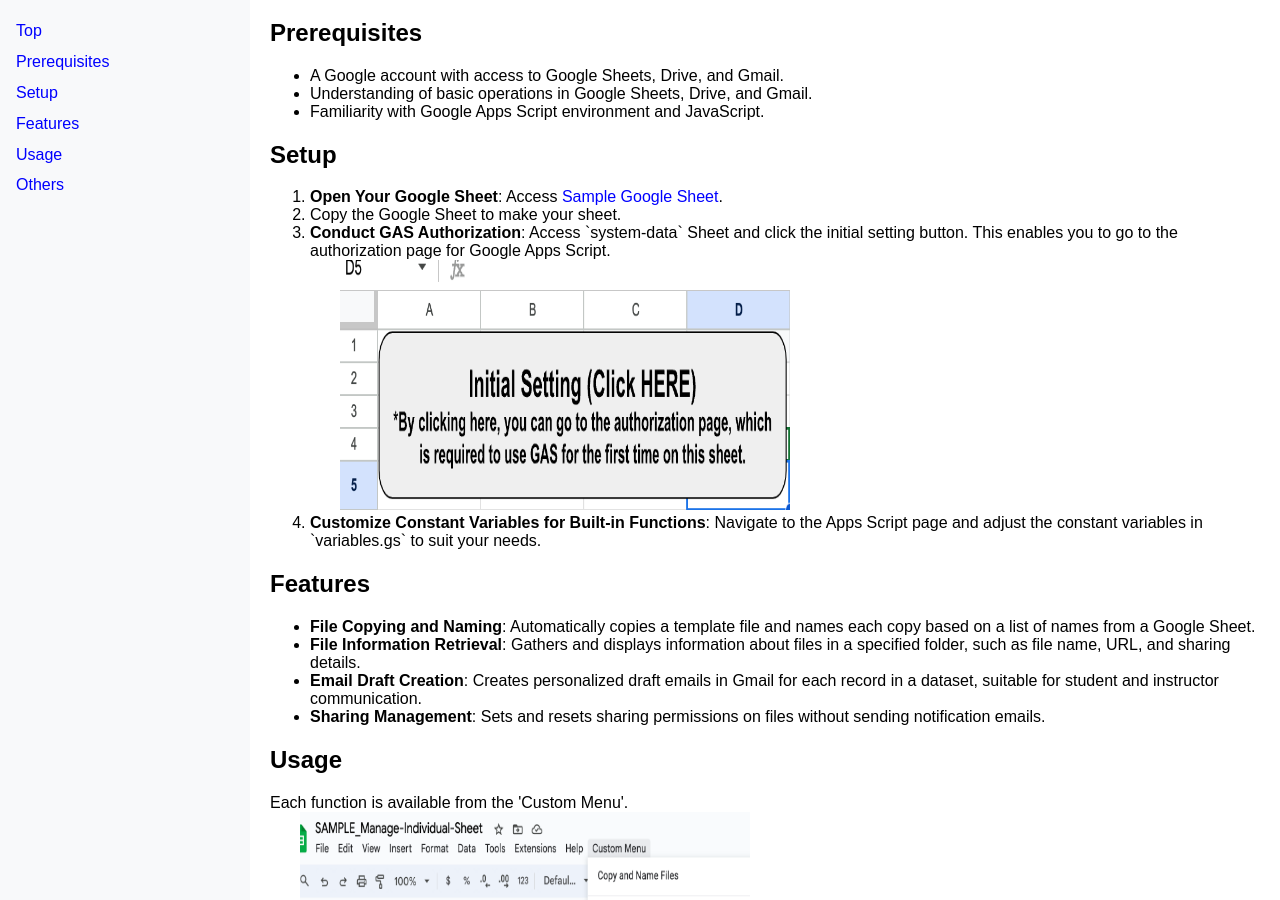
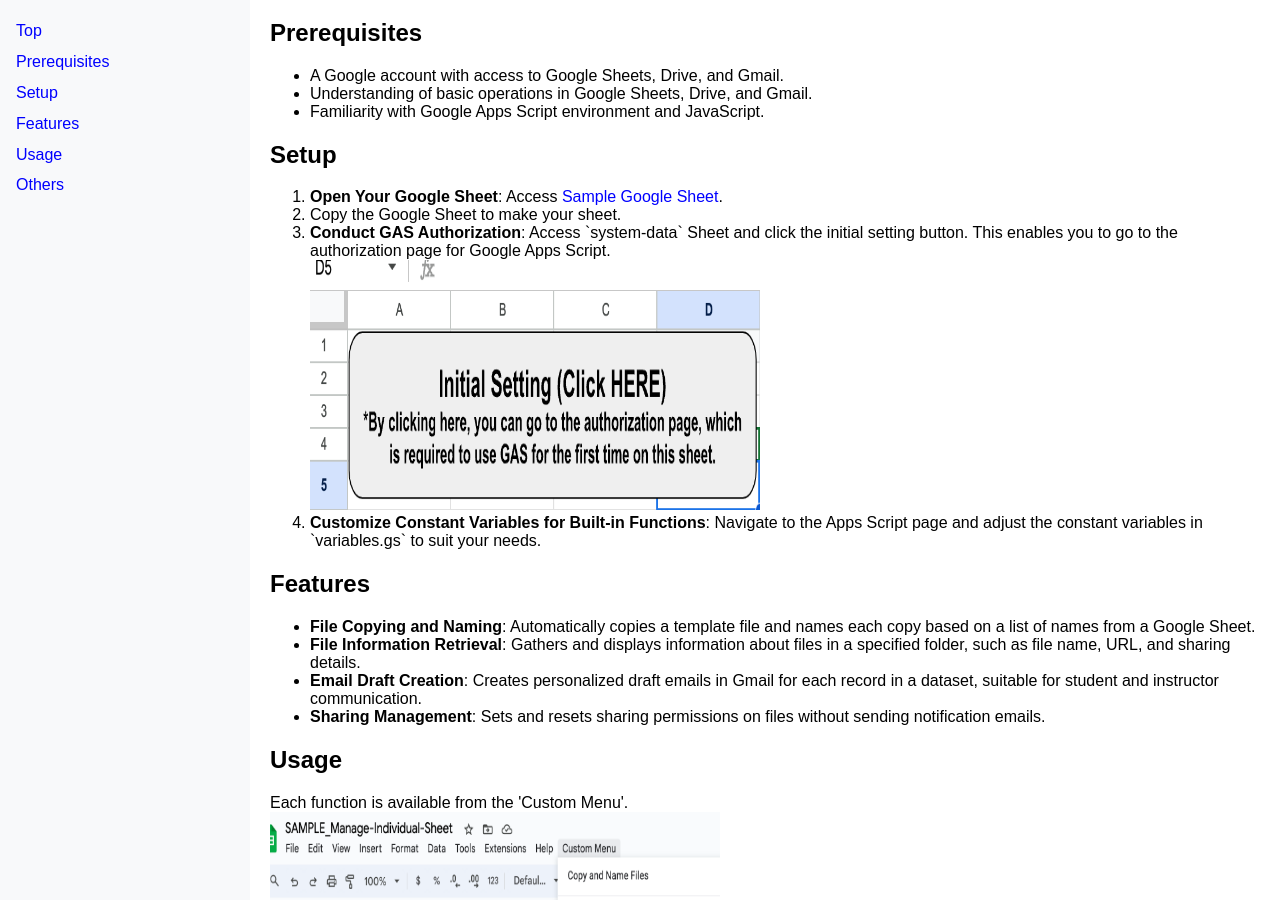
Before and after one commit to tsato21/manage-individual-file, a Jekyll site: the page built from docs/index.html, in a window 1280 px wide and 900 px high, scrolled down 325 px. Built offline with Jekyll 4.4.1, drawn with Linux system fonts in a browser that asks for light colours.

Commit message:
Update index.html

```diff
--- a/docs/index.html
+++ b/docs/index.html
@@ -32,7 +32,7 @@
       <li><strong>Open Your Google Sheet</strong>: Access <a href="https://docs.google.com/spreadsheets/d/1yGVn-w6uhpvNWz4rK0l37hPGIsqSeeXpweF6Vq_ko04/edit#gid=0" target="_blank" rel="noopener noreferrer">Sample Google Sheet</a>.</li>
       <li>Copy the Google Sheet to make your sheet.</li>
       <li><strong>Conduct GAS Authorization</strong>: Access `system-data` Sheet and click the initial setting button. This enables you to go to the authorization page for Google Apps Script.
-      <div style="margin-left: 30px">
+      <div>
           <img src="assets/images/initial-setting.png" alt="Image of Initial Setting" width="450" height="250">
       </div>
       </li>
@@ -48,7 +48,7 @@
     </ul>
     <h2 id="usage">Usage</h2>
     <div>Each function is available from the 'Custom Menu'.</div>
-    <div style="margin-left: 30px">
+    <div>
       <img src="assets/images/custom-menu.png" alt="Image of Custom Menu" width="450" height="250">
     </div>
     <ul>
@@ -56,7 +56,7 @@
         <strong>Set information for student and faculty</strong>:
         <ol>
           <li>Set information in the orange range in `system-data` sheet, which is the reference data for other sheets.</li>
-          <div style="margin-left: 30px">
+          <div>
             <img src="assets/images/put-base-info.png" alt="Image of Put Base Info" width="450" height="250">
           </div>
         </ol>
@@ -65,7 +65,7 @@
         <strong>Copy and Name Files</strong>:
         <ol>
           <li>Set the file name information in the orange range in `create-file` sheet.</li>
-          <div style="margin-left: 30px">
+          <div>
             <img src="assets/images/put-file-name.png" alt="Image of Put File Name" width="450" height="250">
           </div>
           <li>Click the `Copy and Name Files` to create copies of a specified file for each entry in the list from the Google Sheet.</li>
@@ -77,10 +77,10 @@
         <ol>
           <li>Click `Output File Info` to display detailed information about files in a designated folder in `share-file` (Column A - E).
             <div>*You will be asked to put the URL of the target folder where files are stored.</div>
-            <div style="margin-left: 30px">
+            <div>
               <img src="assets/images/input-stored-file-url.png" alt="Image of input-stored-file-url" width="450" height="250">
             </div>
-            <div style="margin-left: 30px">
+            <div>
               <img src="assets/images/output-file-info.png" alt="Image of output-file-info" width="450" height="250">
             </div>
             <div>*Since the file has not been shared with anyone at this moment (unless you share the stored folder with someone), "Editors' emails" returns empty.</div>
@@ -106,7 +106,7 @@
       </div>
         <ol>
           <li>CLick `Create Drafts` to generate personalized draft emails in Gmail.</li>
-          <div style="margin-left: 30px">
+          <div>
             <img src="assets/images/gmail-draft.png" alt="Image of gmail-draft" width="450" height="250">
           </div>
         </ol>
```
